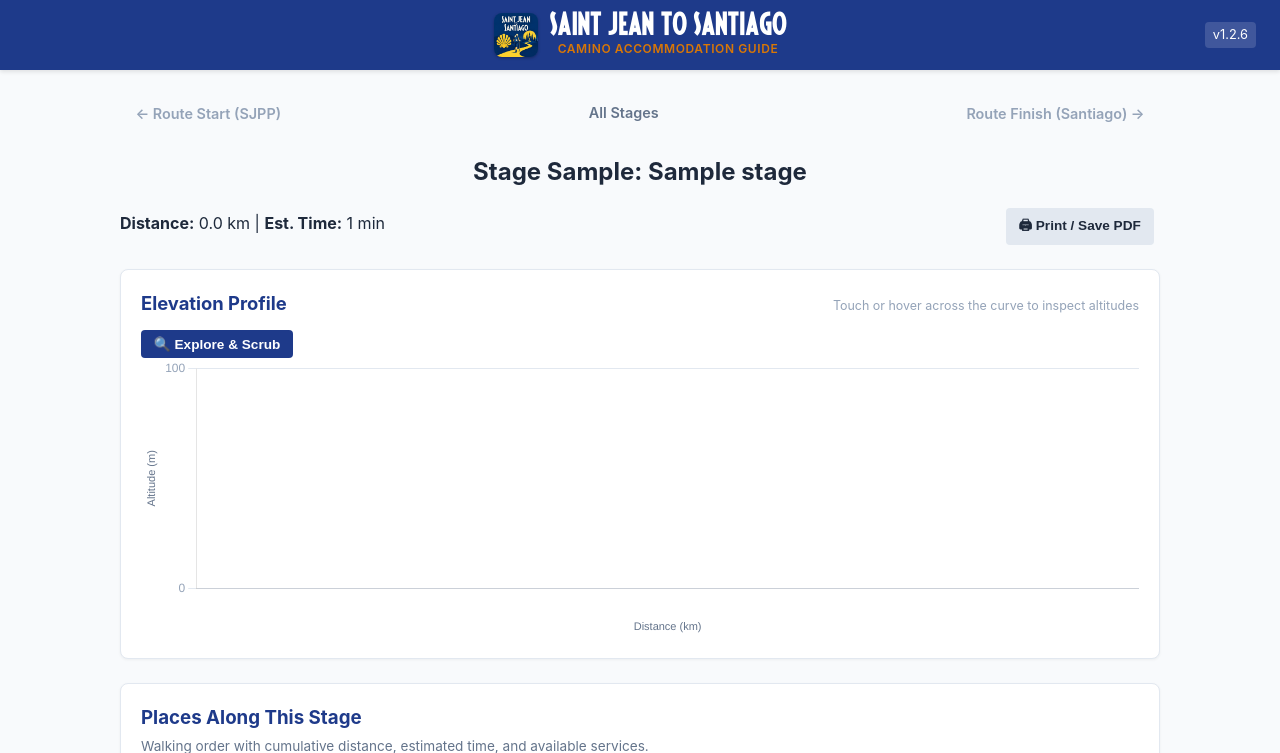
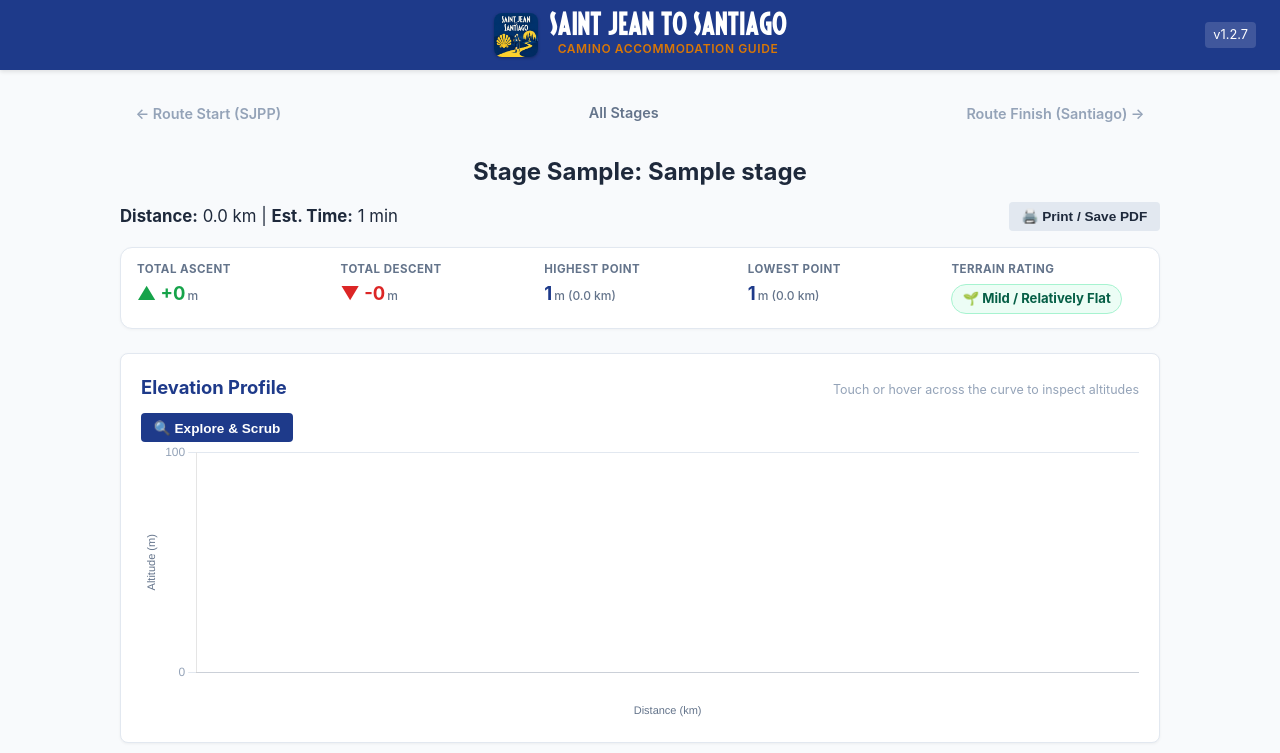
Before and after one commit to mmccart3/camino_website, a Django app: page /stage/1/ in a window 1280 px wide. Shown: the top 753 px of the page. Run offline with Django 5.2, Linux system fonts and the light colour scheme; tables that the repository leaves empty hold one stand-in row (values such as "Sample post").

Commit message:
ver 1.2.7 elevation stats added

```diff
--- a/camino/context_processors.py
+++ b/camino/context_processors.py
@@ -2,5 +2,5 @@
 
 def version_context(request):
     return {
-        'APP_VERSION': 'v1.2.6'
+        'APP_VERSION': 'v1.2.7'
     }
--- a/camino/templates/camino/base.html
+++ b/camino/templates/camino/base.html
@@ -1017,6 +1017,93 @@
   border-color: var(--gold);
 }
 
+/* Stage Metrics Strip */
+.stage-stats-strip {
+  display: grid;
+  grid-template-columns: repeat(auto-fit, minmax(130px, 1fr));
+  gap: 0.75rem;
+  background: var(--surface);
+  border: 1px solid var(--border);
+  border-radius: 12px;
+  padding: 0.85rem 1rem;
+  margin: 1rem 0 1.5rem 0;
+  box-shadow: 0 1px 3px rgba(0, 0, 0, 0.04);
+}
+
+.stat-item {
+  display: flex;
+  flex-direction: column;
+}
+
+.stat-label {
+  font-size: 0.72rem;
+  text-transform: uppercase;
+  color: #64748b;
+  font-weight: 700;
+  letter-spacing: 0.04em;
+  margin-bottom: 2px;
+}
+
+.stat-val {
+  font-size: 1.15rem;
+  font-weight: 700;
+  color: var(--navy);
+  display: inline-flex;
+  align-items: baseline;
+  gap: 2px;
+}
+
+.stat-val small {
+  font-size: 0.75rem;
+  font-weight: 500;
+  color: #64748b;
+}
+
+.stat-val.ascent {
+  color: #16a34a; /* Green for climbing */
+}
+
+.stat-val.descent {
+  color: #dc2626; /* Red for descending */
+}
+
+/* Difficulty Badges */
+.difficulty-pill {
+  display: inline-flex;
+  align-items: center;
+  gap: 0.35rem;
+  font-size: 0.82rem;
+  font-weight: 700;
+  padding: 0.25rem 0.65rem;
+  border-radius: 9999px;
+  width: fit-content;
+  margin-top: 4px;
+}
+
+.badge-strenuous {
+  background: #fee2e2;
+  color: #991b1b;
+  border: 1px solid #fecaca;
+}
+
+.badge-moderate {
+  background: #fef3c7;
+  color: #92400e;
+  border: 1px solid #fde68a;
+}
+
+.badge-descent {
+  background: #e0f2fe;
+  color: #0369a1;
+  border: 1px solid #bae6fd;
+}
+
+.badge-easy {
+  background: #ecfdf5;
+  color: #065f46;
+  border: 1px solid #a7f3d0;
+}
+
     </style>
   </head>
 
--- a/camino/templates/camino/stage_detail.html
+++ b/camino/templates/camino/stage_detail.html
@@ -44,15 +44,47 @@
 
 <h2>Stage {{ stage.display_ref }}: {{ stage.stage_name }}</h2>
 
-<div style="display: flex; justify-content: space-between; align-items: center; flex-wrap: wrap;">
-  <p style="margin: 0;">
+<div style="display: flex; justify-content: space-between; align-items: center; flex-wrap: wrap; gap: 0.5rem;">
+  <p style="margin: 0; font-size: 1.05rem;">
     <strong>Distance:</strong> {{ stage.distance_km }} km |
     <strong>Est. Time:</strong> {{ stage.time_minutes|format_duration }}
   </p>
-  <button onclick="window.print()" class="btn" style="background: #e2e8f0; color: #1e293b; cursor: pointer; border: none;">
-    &#128424; Print / Save PDF
+  <button onclick="window.print()" class="btn" style="background: #e2e8f0; color: #1e293b; cursor: pointer; border: none; margin: 0;">
+    🖨️ Print / Save PDF
   </button>
 </div>
+
+<!-- Quick-Stats Strip -->
+{% if elevation_stats %}
+  <div class="stage-stats-strip">
+    <div class="stat-item">
+      <span class="stat-label">Total Ascent</span>
+      <span class="stat-val ascent">▲ +{{ elevation_stats.ascent_m }} <small>m</small></span>
+    </div>
+
+    <div class="stat-item">
+      <span class="stat-label">Total Descent</span>
+      <span class="stat-val descent">▼ -{{ elevation_stats.descent_m }} <small>m</small></span>
+    </div>
+
+    <div class="stat-item">
+      <span class="stat-label">Highest Point</span>
+      <span class="stat-val">{{ elevation_stats.highest_m }} <small>m ({{ elevation_stats.highest_km }} km)</small></span>
+    </div>
+
+    <div class="stat-item">
+      <span class="stat-label">Lowest Point</span>
+      <span class="stat-val">{{ elevation_stats.lowest_m }} <small>m ({{ elevation_stats.lowest_km }} km)</small></span>
+    </div>
+
+    <div class="stat-item">
+      <span class="stat-label">Terrain Rating</span>
+      <span class="difficulty-pill {{ elevation_stats.difficulty_badge }}">
+        {{ elevation_stats.difficulty_icon }} {{ elevation_stats.difficulty_label }}
+      </span>
+    </div>
+  </div>
+{% endif %}
 
 <!-- Interactive Elevation Profile Card -->
 <div class="card elevation-card">
--- a/camino/views.py
+++ b/camino/views.py
@@ -129,6 +129,8 @@ def stage_list(request):
     return render(request, 'camino/stage_list.html', {'stage_groups': stage_groups})
 
 
+# camino/views.py
+
 def stage_detail(request, stage_id):
     stage = get_object_or_404(Stage, pk=stage_id)
 
@@ -146,10 +148,11 @@ def stage_detail(request, stage_id):
     # 2. Hotspots
     hotspots = list(MapLocationCoord.objects.filter(stage_id=stage.id).select_related('location'))
 
-    # 3. Elevation, Waypoints, and Waypoint Timeline
+    # 3. Elevation, Waypoints, Timeline & Quick Stats
     chart_points = []
     waypoint_markers = []
     stage_locations = []
+    elevation_stats = None
 
     try:
         stage_paths = list(Path.objects.filter(stage_id=stage.id).order_by('pk'))
@@ -167,7 +170,6 @@ def stage_detail(request, stage_id):
                 if p.destination_loc:
                     loc_ids.add(p.destination_loc)
 
-            # Query location objects and lodging existence
             locations_dict = {loc.pk: loc for loc in Location.objects.filter(pk__in=loc_ids)}
             albergue_loc_ids = set(Albergue.objects.filter(location_id__in=loc_ids).values_list('location_id', flat=True))
             private_loc_ids = set(PrivateAccomm.objects.filter(location_id__in=loc_ids).values_list('location_id', flat=True))
@@ -197,6 +199,11 @@ def stage_detail(request, stage_id):
                     'has_grocery': bool(loc.has_grocery_store),
                 }
 
+            # Elevation accumulator variables
+            total_ascent_m = 0.0
+            total_descent_m = 0.0
+            prev_elev = None
+
             for idx, path_obj in enumerate(stage_paths):
                 pts = list(
                     ElevationPoint.objects.filter(path=path_obj)
@@ -217,16 +224,26 @@ def stage_detail(request, stage_id):
                         stage_locations.append(entry)
                     if pts:
                         waypoint_markers.append({
+                            'location_id': origin_id,
                             'name': entry['name'],
                             'km': 0.0,
                             'elevation': round(pts[0]['elevation_metres'])
                         })
 
-                # Profile data
+                # Profile points & cumulative ascent/descent
                 for pt in pts:
+                    elev = pt['elevation_metres']
+                    if prev_elev is not None:
+                        diff = elev - prev_elev
+                        if diff > 0:
+                            total_ascent_m += diff
+                        else:
+                            total_descent_m += abs(diff)
+                    prev_elev = elev
+
                     all_continuous_points.append({
                         'distance_m': accumulated_distance_m + pt['distance_along_path_metres'],
-                        'elevation_m': pt['elevation_metres']
+                        'elevation_m': elev
                     })
 
                 seg_end_dist = (
@@ -243,6 +260,7 @@ def stage_detail(request, stage_id):
                         stage_locations.append(entry)
                     if pts:
                         waypoint_markers.append({
+                            'location_id': dest_id,
                             'name': entry['name'],
                             'km': round(seg_end_dist / 1000.0, 1),
                             'elevation': round(pts[-1]['elevation_metres'])
@@ -250,9 +268,45 @@ def stage_detail(request, stage_id):
 
                 accumulated_distance_m = seg_end_dist
 
-            # Downsample to ~160 points for performance
-            total_pts = len(all_continuous_points)
-            if total_pts > 0:
+            # Calculate High/Low points and Difficulty rating
+            if all_continuous_points:
+                highest_pt = max(all_continuous_points, key=lambda p: p['elevation_m'])
+                lowest_pt = min(all_continuous_points, key=lambda p: p['elevation_m'])
+                total_km = round(all_continuous_points[-1]['distance_m'] / 1000.0, 1)
+
+                # Difficulty classification
+                gain_per_km = total_ascent_m / total_km if total_km > 0 else 0
+                if total_ascent_m > 750 or gain_per_km > 35:
+                    difficulty_label = "Strenuous Mountain Pass"
+                    difficulty_badge = "badge-strenuous"
+                    difficulty_icon = "⛰️"
+                elif total_ascent_m > 400 or total_descent_m > 500:
+                    difficulty_label = "Moderate / Rolling Hills"
+                    difficulty_badge = "badge-moderate"
+                    difficulty_icon = "🥾"
+                elif total_descent_m > 400 and total_ascent_m < 200:
+                    difficulty_label = "Continuous Descent"
+                    difficulty_badge = "badge-descent"
+                    difficulty_icon = "📉"
+                else:
+                    difficulty_label = "Mild / Relatively Flat"
+                    difficulty_badge = "badge-easy"
+                    difficulty_icon = "🌱"
+
+                elevation_stats = {
+                    'ascent_m': int(round(total_ascent_m)),
+                    'descent_m': int(round(total_descent_m)),
+                    'highest_m': int(round(highest_pt['elevation_m'])),
+                    'highest_km': round(highest_pt['distance_m'] / 1000.0, 1),
+                    'lowest_m': int(round(lowest_pt['elevation_m'])),
+                    'lowest_km': round(lowest_pt['distance_m'] / 1000.0, 1),
+                    'difficulty_label': difficulty_label,
+                    'difficulty_badge': difficulty_badge,
+                    'difficulty_icon': difficulty_icon,
+                }
+
+                # Downsample to ~160 points for the chart
+                total_pts = len(all_continuous_points)
                 step = max(1, total_pts // 160)
                 sampled_points = all_continuous_points[::step]
                 if all_continuous_points[-1] not in sampled_points:
@@ -268,7 +322,7 @@ def stage_detail(request, stage_id):
 
     except Exception as err:
         traceback.print_exc()
-        print(f"[Warning] Elevation/timeline error on Stage {stage.id}: {err}")
+        print(f"[Warning] Elevation stats error on Stage {stage.id}: {err}")
 
     context = {
         'stage': stage,
@@ -278,12 +332,12 @@ def stage_detail(request, stage_id):
         'alt_next_stage': alt_next_stage,
         'hotspots': hotspots,
         'stage_locations': stage_locations,
+        'elevation_stats': elevation_stats,
         'chart_points_json': json.dumps(chart_points),
         'waypoint_markers_json': json.dumps(waypoint_markers),
         'has_elevation_data': len(chart_points) > 0,
     }
     return render(request, 'camino/stage_detail.html', context)
-
 
 def location_detail(request, location_id):
     location = get_object_or_404(Location, pk=location_id)
```
